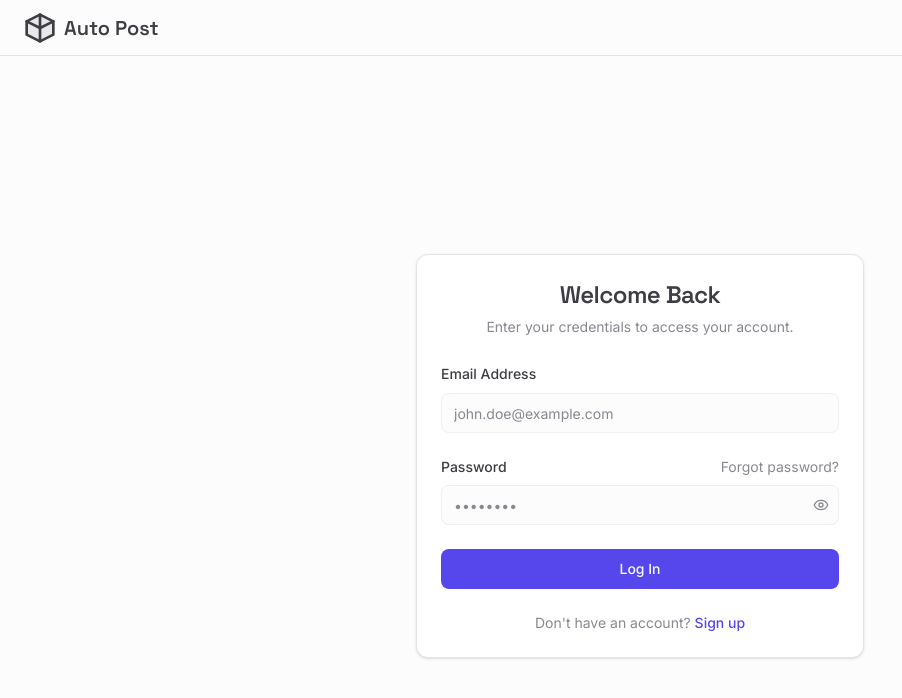
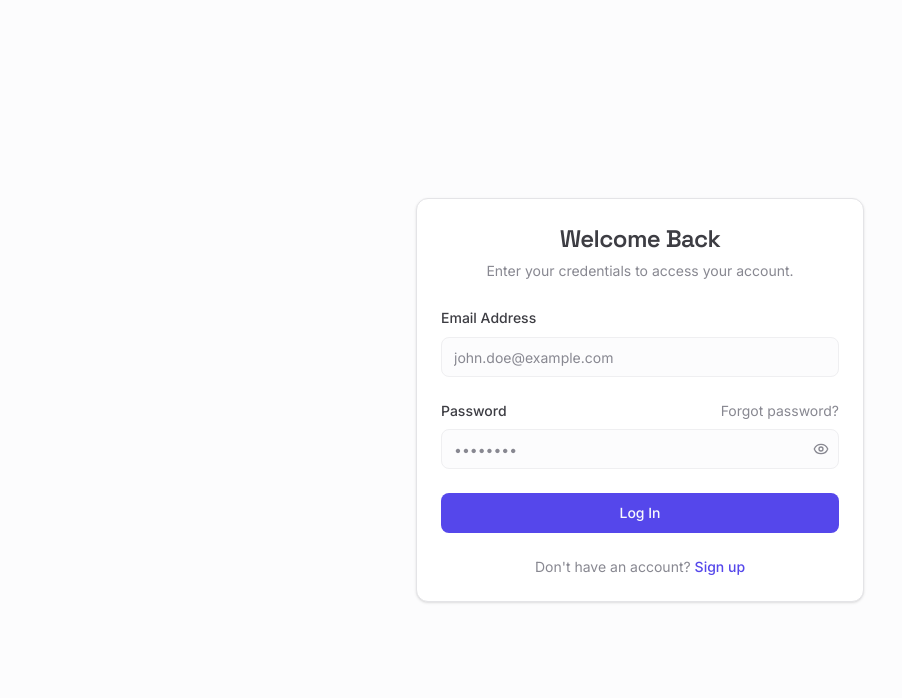
Before and after one commit to murali-yenmin/lead_generation, a Next.js app: page /auth/login in a window 1280 px wide. Shown: the top 698 px of the page, without its empty margins (0-902 px from the left). Built offline with nearby package versions, Linux system fonts and the light colour scheme.

Commit message:
new corrections

```diff
--- a/src/app/layout.tsx
+++ b/src/app/layout.tsx
@@ -74,14 +74,6 @@ function AppLayout({ children }: { children: React.ReactNode }) {
 function AuthLayout({ children }: { children: React.ReactNode }) {
   return (
     <div className="flex min-h-screen flex-col">
-      <header className="sticky top-0 z-10 flex h-14 items-center gap-4 border-b bg-background px-4 sm:px-6 justify-between">
-        <div className="flex items-center gap-2">
-          <Logo className="size-8" />
-          <h1 className="text-xl font-headline font-semibold">
-            Auto Post
-          </h1>
-        </div>
-      </header>
       <main className="flex-1">{children}</main>
     </div>
   );
@@ -136,9 +128,9 @@ function RootLayoutContent({ children }: { children: React.ReactNode }) {
     }
   }, [isAuthenticated, isLoading, pathname, router, user]);
 
-  if (isLoading) {
-    return <LoadingScreen />;
-  }
+  // if (isLoading) {
+  //   return <LoadingScreen />;
+  // }
 
   if (!isAuthenticated && !pathname.startsWith('/auth')) {
     return <LoadingScreen />;
```
